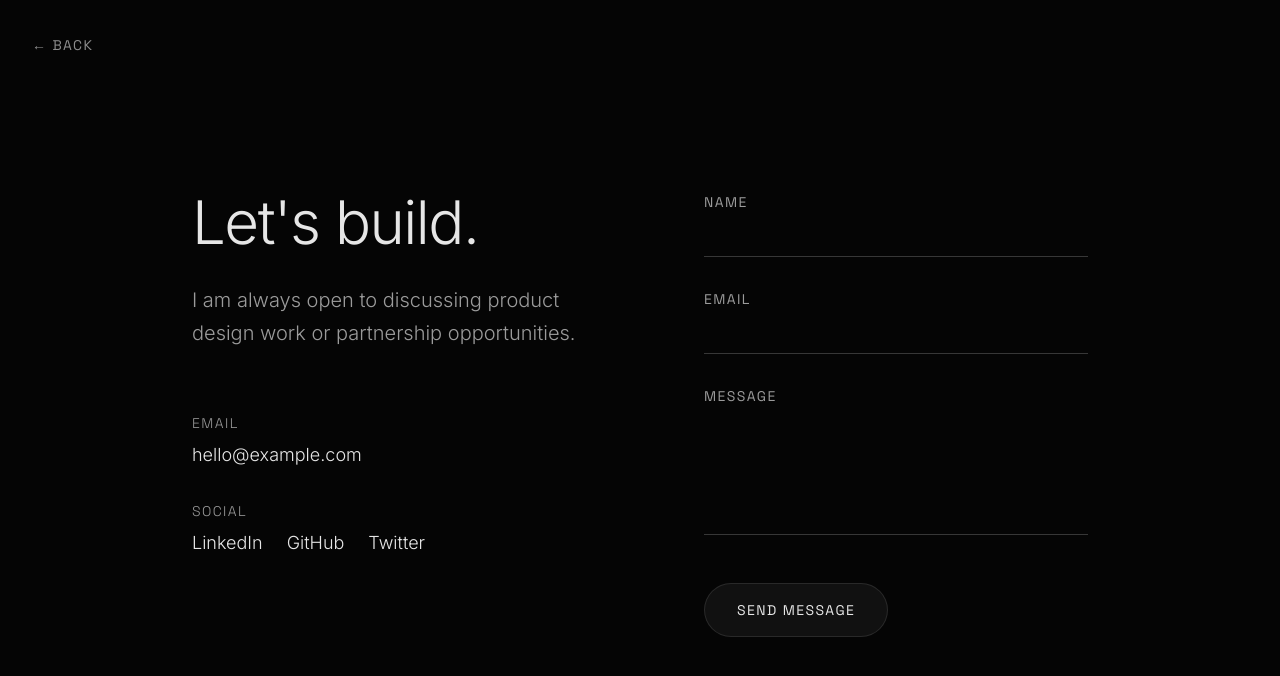
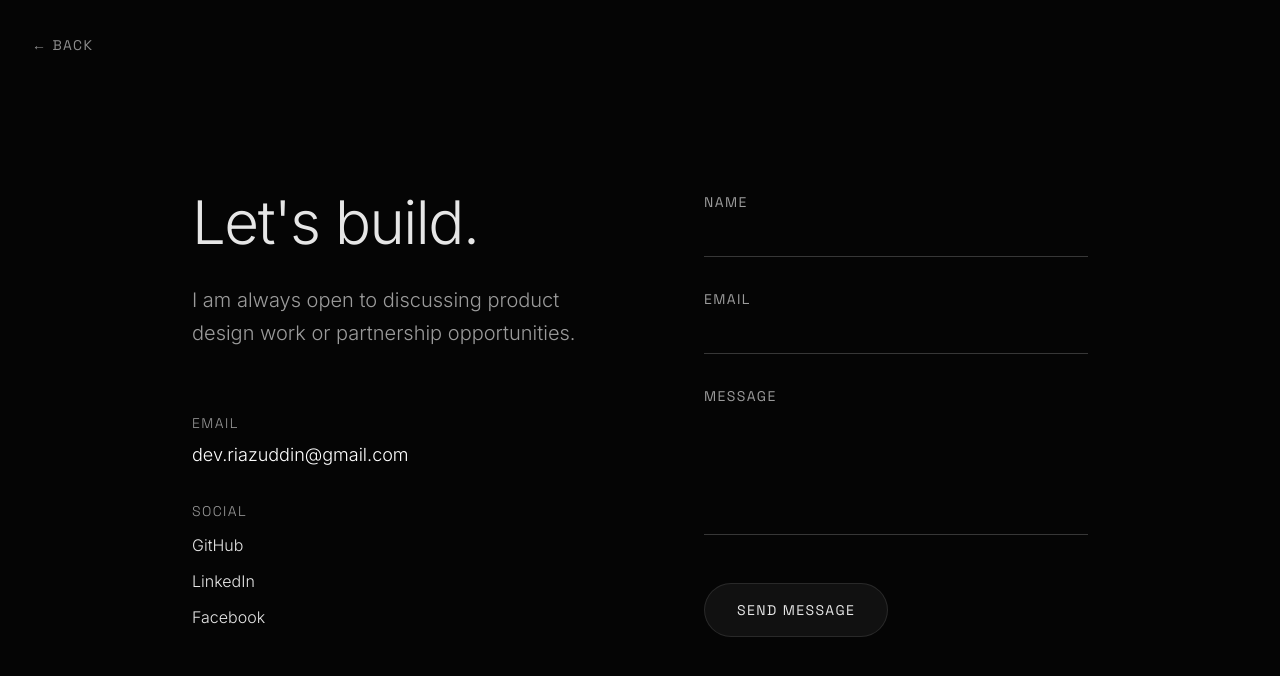
Before and after one commit to riazuddin-dev/My-Portfolio, a Next.js app: page /contact in a window 1280 px wide. Shown: the top 676 px of the page. Built offline with nearby package versions, Linux system fonts and the light colour scheme.

Commit message:
Show Gmail and labeled social links in Contact section

```diff
--- a/src/app/contact/page.js
+++ b/src/app/contact/page.js
@@ -54,14 +54,40 @@ export default function Contact() {
           <div className="flex flex-col gap-8 text-lg font-light">
             <div>
               <h2 className="text-sm font-mono tracking-widest uppercase text-foreground-muted mb-2">Email</h2>
-              <a href="mailto:hello@example.com" className="hover:text-white transition-colors">hello@example.com</a>
+              <a
+                href="mailto:dev.riazuddin@gmail.com"
+                className="text-white hover:text-[#c49a6c] transition-colors break-all"
+              >
+                dev.riazuddin@gmail.com
+              </a>
             </div>
             <div>
-              <h2 className="text-sm font-mono tracking-widest uppercase text-foreground-muted mb-2">Social</h2>
-              <div className="flex gap-6">
-                <a href="#" className="hover:text-white transition-colors">LinkedIn</a>
-                <a href="#" className="hover:text-white transition-colors">GitHub</a>
-                <a href="#" className="hover:text-white transition-colors">Twitter</a>
+              <h2 className="text-sm font-mono tracking-widest uppercase text-foreground-muted mb-3">Social</h2>
+              <div className="flex flex-col gap-3 text-base">
+                <a
+                  href="https://github.com/riazuddin-dev"
+                  target="_blank"
+                  rel="noopener noreferrer"
+                  className="hover:text-[#c49a6c] transition-colors"
+                >
+                  GitHub
+                </a>
+                <a
+                  href="https://www.linkedin.com/in/riaz-uddin-istiak/"
+                  target="_blank"
+                  rel="noopener noreferrer"
+                  className="hover:text-[#c49a6c] transition-colors"
+                >
+                  LinkedIn
+                </a>
+                <a
+                  href="https://www.facebook.com/sotter.dishari.98/"
+                  target="_blank"
+                  rel="noopener noreferrer"
+                  className="hover:text-[#c49a6c] transition-colors"
+                >
+                  Facebook
+                </a>
               </div>
             </div>
           </div>
--- a/src/components/SocialLinks.js
+++ b/src/components/SocialLinks.js
@@ -5,64 +5,103 @@ import { motion } from "framer-motion";
 const socials = [
   {
     name: "GitHub",
-    url: "https://github.com/riazuddin-dev?utm_source=chatgpt.com",
+    label: "GitHub",
+    url: "https://github.com/riazuddin-dev",
     icon: (
       <svg width="18" height="18" viewBox="0 0 24 24" fill="none" stroke="currentColor" strokeWidth="1.5" strokeLinecap="round" strokeLinejoin="round">
         <path d="M9 19c-5 1.5-5-2.5-7-3m14 6v-3.87a3.37 3.37 0 0 0-.94-2.61c3.14-.35 6.44-1.54 6.44-7A5.44 5.44 0 0 0 20 4.77 5.07 5.07 0 0 0 19.91 1S18.73.65 16 2.48a13.38 13.38 0 0 0-7 0C6.27.65 5.09 1 5.09 1A5.07 5.07 0 0 0 5 4.77a5.44 5.44 0 0 0-1.5 3.78c0 5.42 3.3 6.61 6.44 7A3.37 3.37 0 0 0 9 18.13V22" />
       </svg>
-    )
+    ),
   },
   {
     name: "LinkedIn",
-    url: "https://www.linkedin.com/in/riaz-uddin-istiak/?utm_source=chatgpt.com",
+    label: "LinkedIn",
+    url: "https://www.linkedin.com/in/riaz-uddin-istiak/",
     icon: (
       <svg width="18" height="18" viewBox="0 0 24 24" fill="none" stroke="currentColor" strokeWidth="1.5" strokeLinecap="round" strokeLinejoin="round">
         <path d="M16 8a6 6 0 0 1 6 6v7h-4v-7a2 2 0 0 0-2-2 2 2 0 0 0-2 2v7h-4v-7a6 6 0 0 1 6-6z" />
         <rect width="4" height="12" x="2" y="9" />
         <circle cx="4" cy="4" r="2" />
       </svg>
-    )
+    ),
   },
   {
     name: "Facebook",
-    url: "https://www.facebook.com/sotter.dishari.98/?utm_source=chatgpt.com",
+    label: "Facebook",
+    url: "https://www.facebook.com/sotter.dishari.98/",
     icon: (
       <svg width="18" height="18" viewBox="0 0 24 24" fill="none" stroke="currentColor" strokeWidth="1.5" strokeLinecap="round" strokeLinejoin="round">
         <path d="M18 2h-3a5 5 0 0 0-5 5v3H7v4h3v8h4v-8h3l1-4h-4V7a1 1 0 0 1 1-1h3z" />
       </svg>
-    )
-  }
+    ),
+  },
 ];
 
-export function SocialLinks({ className = "", iconSize = "w-11 h-11" }) {
+/**
+ * @param {string} className
+ * @param {string} iconSize - e.g. "w-11 h-11"
+ * @param {boolean} showLabels - show text labels under icons (Contact section)
+ */
+export function SocialLinks({
+  className = "",
+  iconSize = "w-11 h-11",
+  showLabels = false,
+}) {
   return (
-    <div className={`flex items-center gap-4 ${className} pointer-events-auto`}>
+    <div
+      className={`flex flex-wrap items-center gap-4 ${className} pointer-events-auto`}
+    >
       {socials.map((social, index) => (
         <motion.a
           key={social.name}
           href={social.url}
           target="_blank"
           rel="noopener noreferrer"
+          aria-label={social.name}
+          title={social.name}
           initial={{ opacity: 0, y: 20 }}
           animate={{ opacity: 1, y: 0 }}
-          transition={{ duration: 0.8, delay: index * 0.1 + 0.5, ease: [0.16, 1, 0.3, 1] }}
-          className={`group relative flex items-center justify-center rounded-full border border-white/10 bg-transparent text-white/50 transition-all duration-500 hover:-translate-y-1.5 hover:border-[#c49a6c]/60 hover:bg-[#c49a6c]/10 hover:text-[#c49a6c] hover:shadow-[0_0_25px_rgba(196,154,108,0.25)] ${iconSize}`}
+          transition={{
+            duration: 0.8,
+            delay: index * 0.1 + 0.5,
+            ease: [0.16, 1, 0.3, 1],
+          }}
+          className={
+            showLabels
+              ? "group flex flex-col items-center gap-2 outline-none"
+              : `group relative flex items-center justify-center rounded-full border border-white/10 bg-transparent text-white/50 transition-all duration-500 hover:-translate-y-1.5 hover:border-[#c49a6c]/60 hover:bg-[#c49a6c]/10 hover:text-[#c49a6c] hover:shadow-[0_0_25px_rgba(196,154,108,0.25)] ${iconSize}`
+          }
         >
-          {/* Subtle Inner Glow on Hover */}
+          {showLabels ? (
+            <>
+              <span
+                className={`relative flex items-center justify-center rounded-full border border-white/10 bg-transparent text-white/60 transition-all duration-500 group-hover:-translate-y-1 group-hover:border-[#c49a6c]/60 group-hover:bg-[#c49a6c]/10 group-hover:text-[#c49a6c] group-hover:shadow-[0_0_25px_rgba(196,154,108,0.25)] ${iconSize}`}
+              >
+                <span className="relative z-10 transition-transform duration-500 group-hover:scale-110">
+                  {social.icon}
+                </span>
+              </span>
+              <span className="font-mono text-[10px] tracking-[0.2em] uppercase text-white/50 group-hover:text-[#c49a6c] transition-colors duration-300">
+                {social.label}
+              </span>
+            </>
+          ) : (
+            <>
               <div className="absolute inset-0 rounded-full opacity-0 group-hover:opacity-100 bg-[radial-gradient(circle_at_center,rgba(196,154,108,0.15)_0%,transparent_70%)] transition-opacity duration-500 pointer-events-none" />
-
               <div className="relative z-10 transition-transform duration-500 group-hover:scale-110">
                 {social.icon}
               </div>
-
-          {/* Elegant Tooltip Reveal */}
               <div className="absolute -bottom-8 opacity-0 group-hover:opacity-100 group-hover:-bottom-10 transition-all duration-500 ease-out pointer-events-none">
                 <span className="font-mono text-[9px] tracking-[0.2em] uppercase text-[#c49a6c] whitespace-nowrap bg-[#050505] px-3 py-1.5 rounded-sm border border-[#c49a6c]/30 shadow-lg block">
                   {social.name}
                 </span>
               </div>
+            </>
+          )}
         </motion.a>
       ))}
     </div>
   );
 }
+
+export { socials };
--- a/src/components/sections/About.js
+++ b/src/components/sections/About.js
@@ -172,7 +172,12 @@ export function About() {
                   </div>
                   <div className="flex flex-col gap-1.5">
                     <span className="text-[9px] font-mono tracking-[0.3em] uppercase text-[#c49a6c]/80 group-hover/row:text-[#c49a6c] transition-colors duration-300">Email</span>
-                    <span className="text-[15px] text-white/90 font-light tracking-wide group-hover/row:text-white transition-colors duration-300">dev.riazuddin@gmail.com</span>
+                    <a
+                      href="mailto:dev.riazuddin@gmail.com"
+                      className="text-[15px] text-white/90 font-light tracking-wide group-hover/row:text-[#c49a6c] transition-colors duration-300 break-all"
+                    >
+                      dev.riazuddin@gmail.com
+                    </a>
                   </div>
                 </div>
 
--- a/src/components/sections/Contact.js
+++ b/src/components/sections/Contact.js
@@ -76,12 +76,33 @@ export function Contact() {
               <div className="absolute left-1/2 top-1/2 -translate-x-1/2 -translate-y-1/2 w-[3px] h-[3px] rounded-full bg-[#c49a6c] shadow-[0_0_10px_rgba(196,154,108,1)]" />
             </motion.div>
 
-            <motion.p variants={fadeUp} className="text-white/60 font-light text-[14px] leading-[1.9] mb-12 tracking-wide">
-              Feel free to send me a message. <br /> I&apos;d love to hear from you!
+            <motion.p variants={fadeUp} className="text-white/60 font-light text-[14px] leading-[1.9] mb-10 tracking-wide">
+              Prefer email or socials? Reach me directly — I usually reply within 24 hours.
             </motion.p>
 
             {/* Info Blocks */}
-            <motion.div variants={fadeUp} className="flex flex-col gap-8">
+            <motion.div variants={fadeUp} className="flex flex-col gap-7">
+              {/* Email — primary contact */}
+              <a
+                href="mailto:dev.riazuddin@gmail.com"
+                className="flex items-start gap-5 group outline-none"
+              >
+                <div className="w-11 h-11 rounded-full border border-[#c49a6c]/30 bg-[#c49a6c]/10 flex items-center justify-center shrink-0 group-hover:border-[#c49a6c]/70 group-hover:shadow-[0_0_15px_rgba(196,154,108,0.25)] transition-all duration-500 text-[#c49a6c]">
+                  <svg width="18" height="18" viewBox="0 0 24 24" fill="none" stroke="currentColor" strokeWidth="1.5" strokeLinecap="round" strokeLinejoin="round"><path d="M4 4h16c1.1 0 2 .9 2 2v12c0 1.1-.9 2-2 2H4c-1.1 0-2-.9-2-2V6c0-1.1.9-2 2-2z"></path><polyline points="22,6 12,13 2,6"></polyline></svg>
+                </div>
+                <div className="flex flex-col gap-1 mt-0.5 min-w-0">
+                  <span className="text-[11px] font-mono tracking-[0.25em] uppercase text-[#c49a6c]/90">
+                    Email
+                  </span>
+                  <span className="text-[14px] sm:text-[15px] text-white font-light tracking-wide break-all group-hover:text-[#c49a6c] transition-colors duration-300">
+                    dev.riazuddin@gmail.com
+                  </span>
+                  <span className="text-[12px] text-white/40 font-light">
+                    Click to open Gmail / your mail app
+                  </span>
+                </div>
+              </a>
+
               {/* Quick Response */}
               <div className="flex items-start gap-5 group">
                 <div className="w-11 h-11 rounded-full border border-white/10 flex items-center justify-center shrink-0 group-hover:border-[#c49a6c]/50 group-hover:shadow-[0_0_15px_rgba(196,154,108,0.2)] transition-all duration-500 text-white/40 group-hover:text-[#c49a6c]">
@@ -108,6 +129,13 @@ export function Contact() {
                 </div>
               </a>
 
+              {/* Social links — labeled for clarity */}
+              <div className="pt-2">
+                <p className="text-[11px] font-mono tracking-[0.25em] uppercase text-[#c49a6c]/90 mb-4">
+                  Social
+                </p>
+                <SocialLinks iconSize="w-11 h-11" showLabels />
+              </div>
             </motion.div>
           </motion.div>
 
```
Lines whose indentation alone changed are shown as unchanged.
